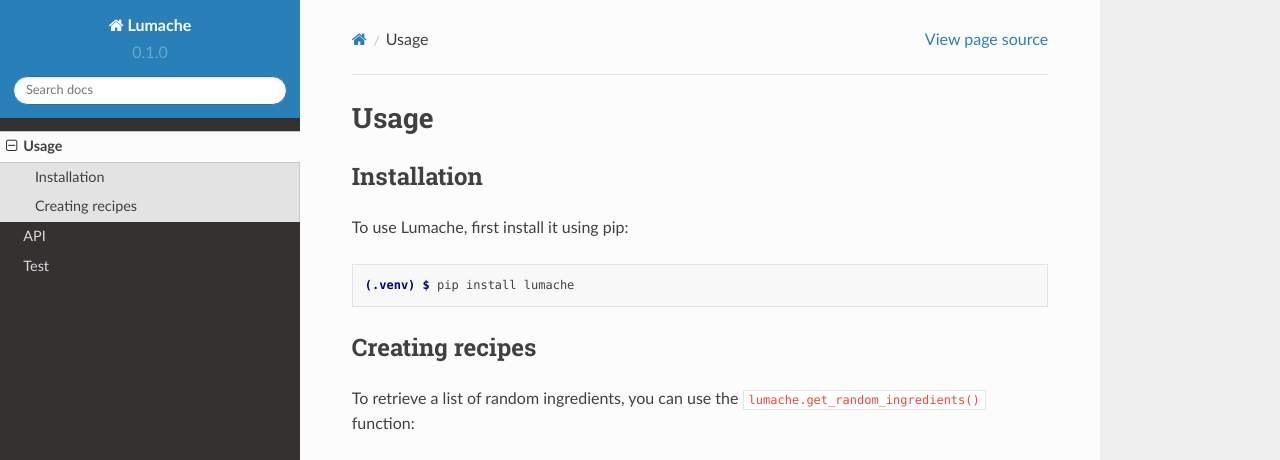
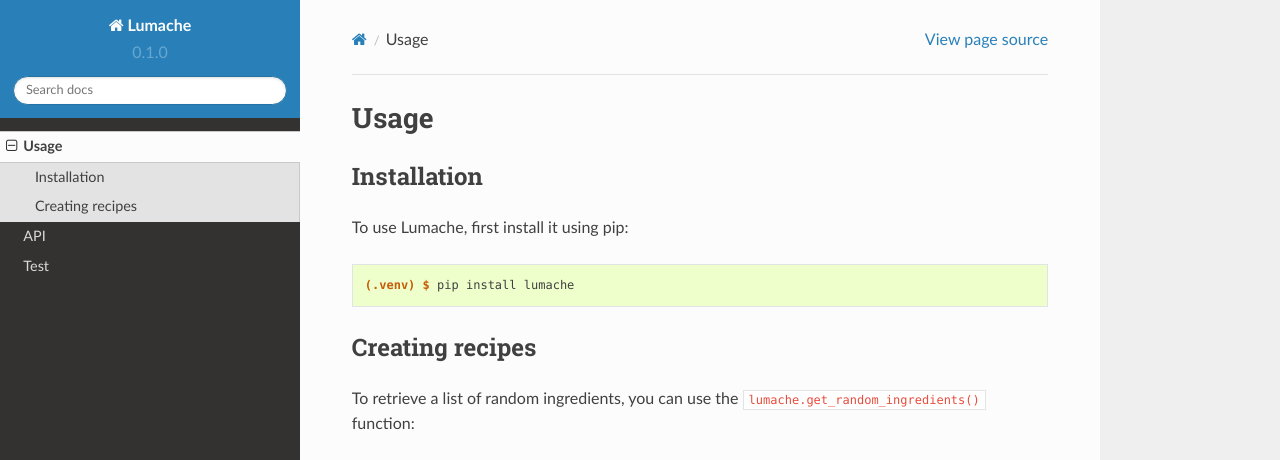
Before and after one commit to yzf072/rtd, a Sphinx documentation site: the page built from docs/source/usage.rst, in a window 1280 px wide and 1095 px high. Shown: the top 460 px of the window. Built offline with Sphinx 7.4.7 and the Read the Docs theme 2.0.0, drawn with Linux system fonts in a browser that asks for light colours; grey boxes are pictures that could not be loaded.

Commit message:
Update conf.py

```diff
--- a/docs/source/conf.py
+++ b/docs/source/conf.py
@@ -33,6 +33,7 @@ templates_path = ['_templates']
 # -- Options for HTML output
 
 html_theme = 'sphinx_rtd_theme'
-
+pygments_style = 'sphinx'
+highlight_language = 'ipython3'
 # -- Options for EPUB output
 epub_show_urls = 'footnote'
```
